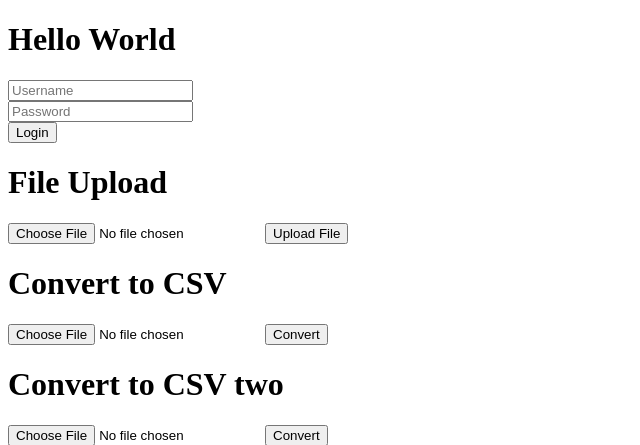
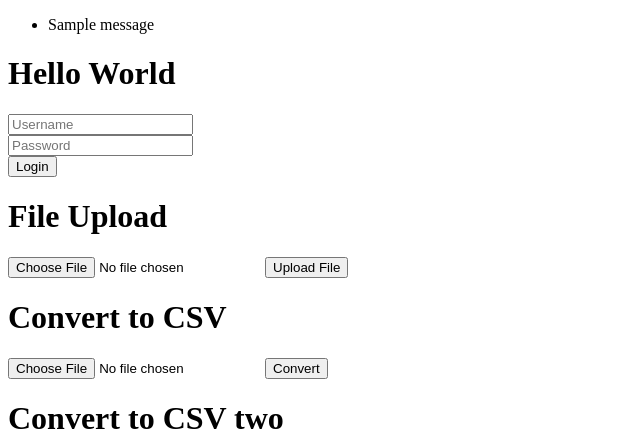
Before and after one commit to martinristow/python-projects, a Flask app: page / in a window 1280 px wide. Shown: the top 445 px of the page, without its empty margins (0-640 px from the left). Run offline with Flask 3, Linux system fonts and the light colour scheme; one stand-in notice (Sample message) is shown; some libraries are stand-ins or nearby versions.

Commit message:
Extend base template with flash

```diff
--- a/projects/flask-new/templates/base.html
+++ b/projects/flask-new/templates/base.html
@@ -5,6 +5,18 @@
     <title>{% block title %}{% endblock %}</title>
 </head>
 <body>
+{% with messages = get_flashed_messages() %}
+    {% if messages %}
+        <ul>
+            {% for message in messages %}
+                <li>
+                    {{ message }}
+                </li>
+            {% endfor %}
+        </ul>
+    {% endif %}
+{% endwith %}
+
 {% block content %}{% endblock %}
 </body>
 </html>
```
